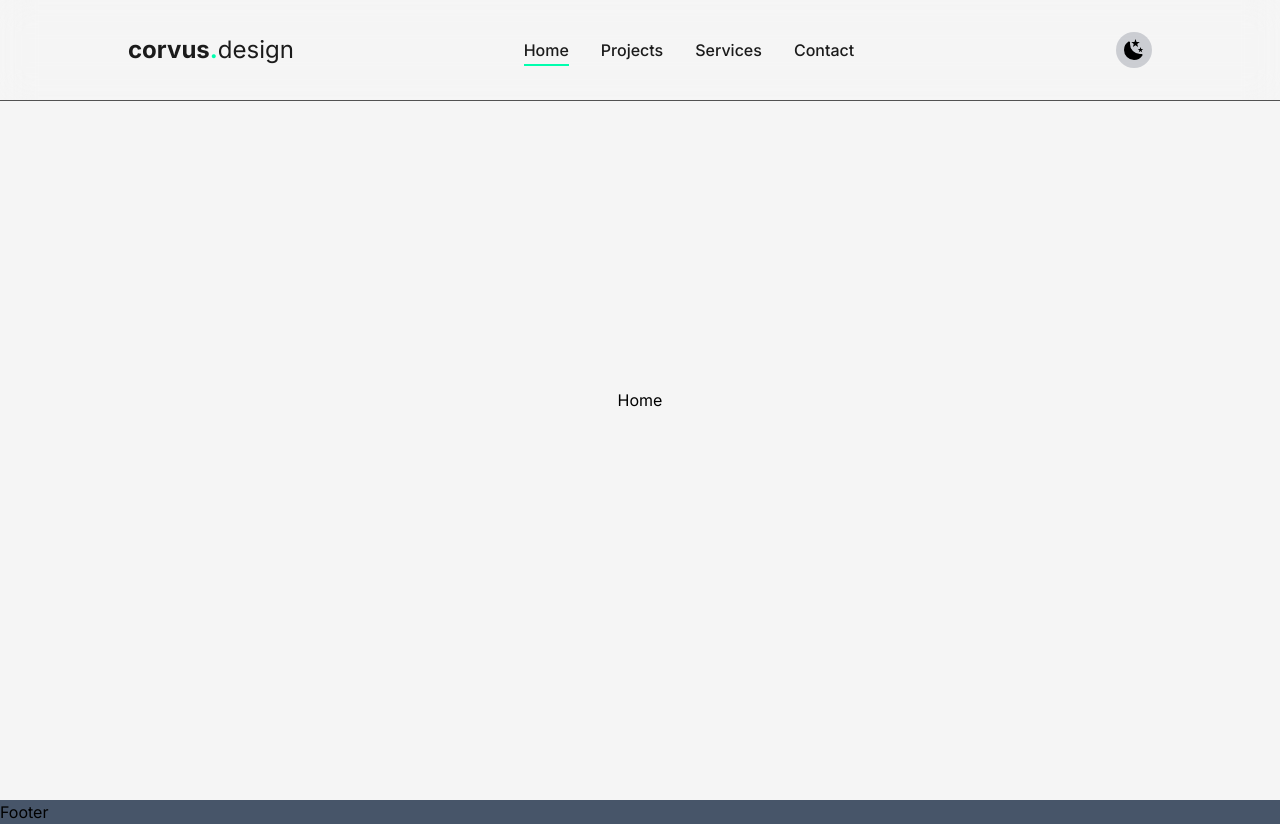
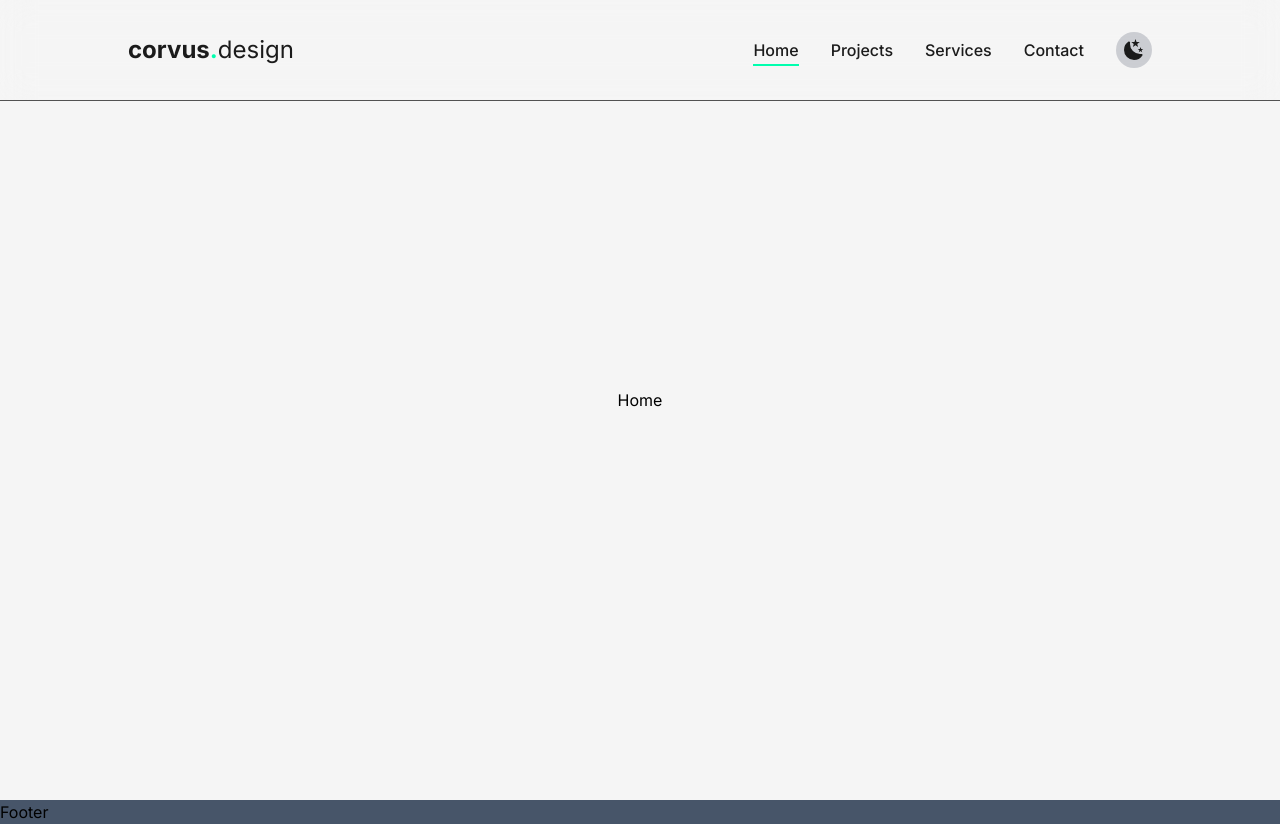
Before and after one commit to vojmax/Corvus, a Next.js app: page / in a window 1280 px wide. Built offline with nearby package versions, Linux system fonts and the light colour scheme.

Commit message:
small changes

```diff
--- a/components/NavBar.js
+++ b/components/NavBar.js
@@ -21,13 +21,13 @@ function NavBar() {
 				<CustomLink href="/projects" title="Projects" />
 				<CustomLink href="/services" title="Services" />
 				<CustomLink href="/contact" title="Contact" />
+				<button
+					className=" bg-gray-500 bg-opacity-30  items-center justify-center rounded-full p-1.5 "
+					onClick={() => setMode(mode === "light" ? "dark" : "light")}
+				>
+					{mode === "dark" ? <SunIcon /> : <MoonIcon />}
+				</button>
 			</nav>
-			<button
-				className=" bg-gray-500 bg-opacity-30  items-center justify-center rounded-full p-1.5 "
-				onClick={() => setMode(mode === "light" ? "dark" : "light")}
-			>
-				{mode === "dark" ? <SunIcon /> : <MoonIcon />}
-			</button>
 		</header>
 	);
 }
```
